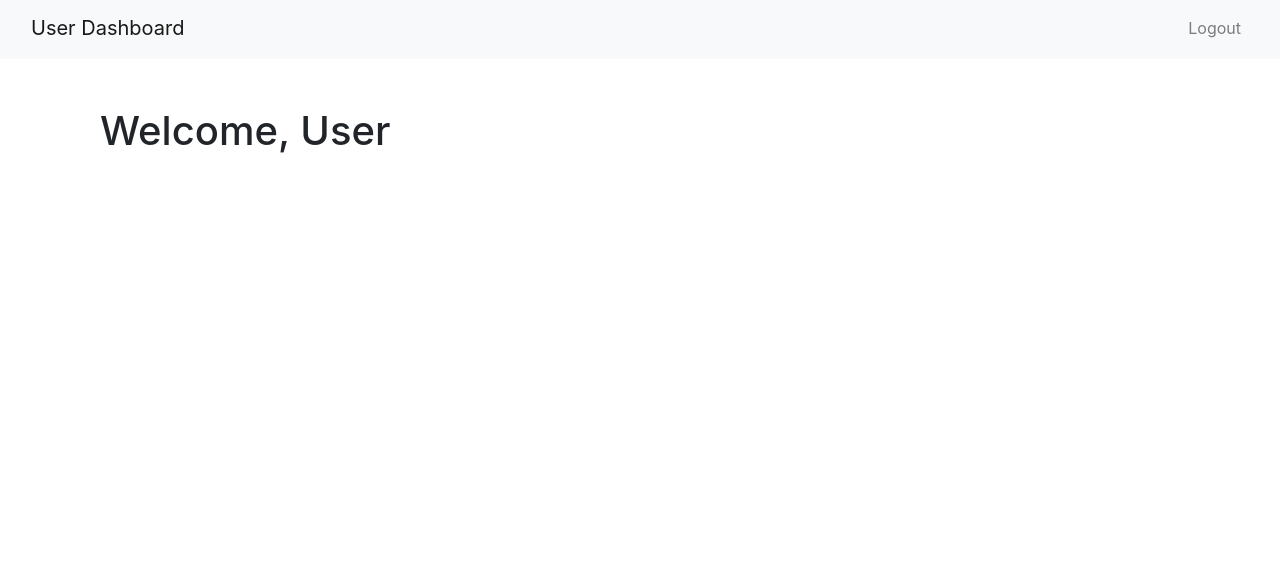
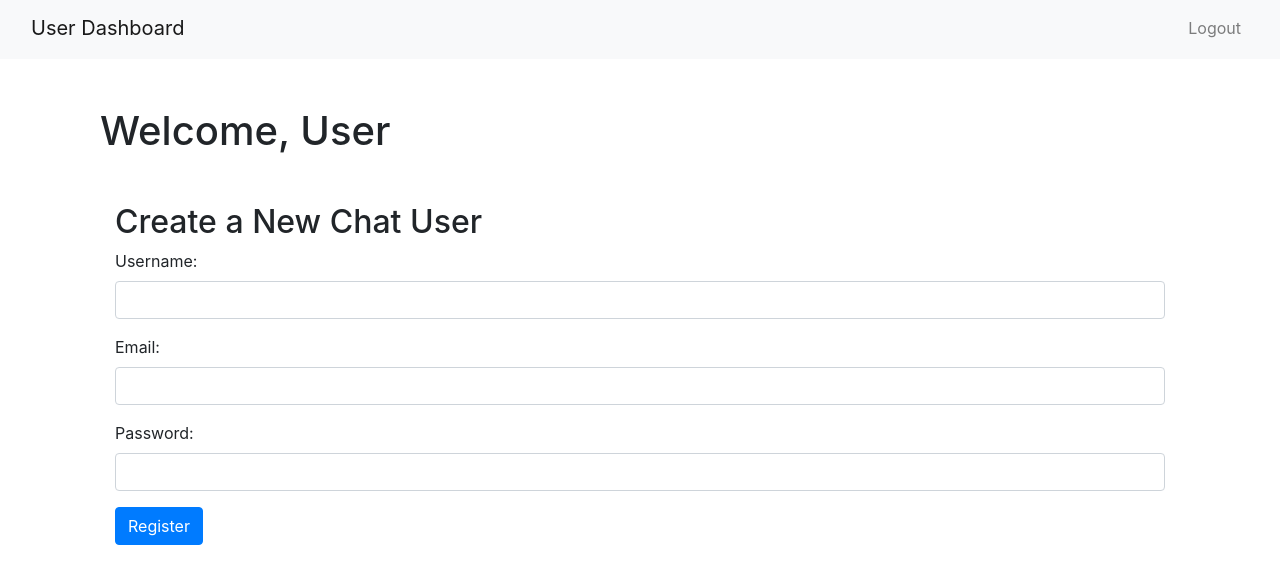
Before and after one commit to Maushamk13/3813ICTAssignment, an Angular app in the folder chat-system/: page /chat-user in a window 1280 px wide. Shown: the top 584 px of the page. Built offline with nearby package versions, Linux system fonts and the light colour scheme.

Commit message:
Added mock chat-user function and page.

```diff
--- a/chat-system/src/app/chat-user/chat-user.component.html
+++ b/chat-system/src/app/chat-user/chat-user.component.html
@@ -2,12 +2,12 @@
 <html lang="en">
 <head>
   <meta charset="UTF-8">
-  <title>Super Admin Dashboard</title>
+  <title>User Dashboard</title>
   <!-- Add Bootstrap CSS link here -->
   <link rel="stylesheet" href="https://maxcdn.bootstrapcdn.com/bootstrap/4.5.2/css/bootstrap.min.css">
 </head>
 <body>
-  <!-- Fixed-top navbar for the Super Admin Dashboard -->
+  <!-- Fixed-top navbar for the User Dashboard -->
   <nav class="navbar navbar-expand-lg navbar-light bg-light fixed-top">
     <div class="container-fluid">
       <a class="navbar-brand">User Dashboard</a>
@@ -16,7 +16,9 @@
       </button>
       <div class="collapse navbar-collapse" id="navbarNav">
         <ul class="navbar-nav ml-auto">
-          <a class="nav-link" href="#">Logout</a>
+          <li class="nav-item">
+            <a class="nav-link" href="#">Logout</a>
+          </li>
         </ul>
       </div>
     </div>
@@ -24,6 +26,25 @@
 
   <div class="container mt-5">
     <h1>Welcome, User</h1>
+    <div class="container mt-5">
+      <h2>Create a New Chat User</h2>
+      <form (submit)="registerUser()">
+        <div class="form-group">
+          <label for="username">Username:</label>
+          <input type="text" id="username" [(ngModel)]="newUser.username" name="username" class="form-control" required>
+        </div>
+        <div class="form-group">
+          <label for="email">Email:</label>
+          <input type="email" id="email" [(ngModel)]="newUser.email" name="email" class="form-control" required>
+        </div>
+        <div class="form-group">
+          <label for="password">Password:</label>
+          <input type="password" id="password" [(ngModel)]="newUser.password" name="password" class="form-control" required>
+        </div>
+        <!-- Add other user details fields here as needed -->
+        <button type="submit" class="btn btn-primary">Register</button>
+      </form>
+    </div>
   </div>
 
   <!-- Add Bootstrap JS scripts here if needed -->
--- a/chat-system/src/app/chat-user/chat-user.component.ts
+++ b/chat-system/src/app/chat-user/chat-user.component.ts
@@ -1,10 +1,24 @@
 import { Component } from '@angular/core';
+import { UserService } from '../user.service'; // Import the user service
 
 @Component({
   selector: 'app-chat-user',
   templateUrl: './chat-user.component.html',
-  styleUrls: ['./chat-user.component.css']
+  styleUrls: ['./chat-user.component.css'],
 })
 export class ChatUserComponent {
+  newUser: any = {}; // Replace 'any' with your User interface
 
+  constructor(private userService: UserService) {}
+
+  registerUser(): void {
+    // Implement user registration logic here
+    // Send the newUser object to your server or update your local data
+
+    // Example: Add the newUser to a local array of users
+   // this.userService.addUser(this.newUser);
+
+    // Clear the form after registration
+    this.newUser = {};
+  }
 }
```
